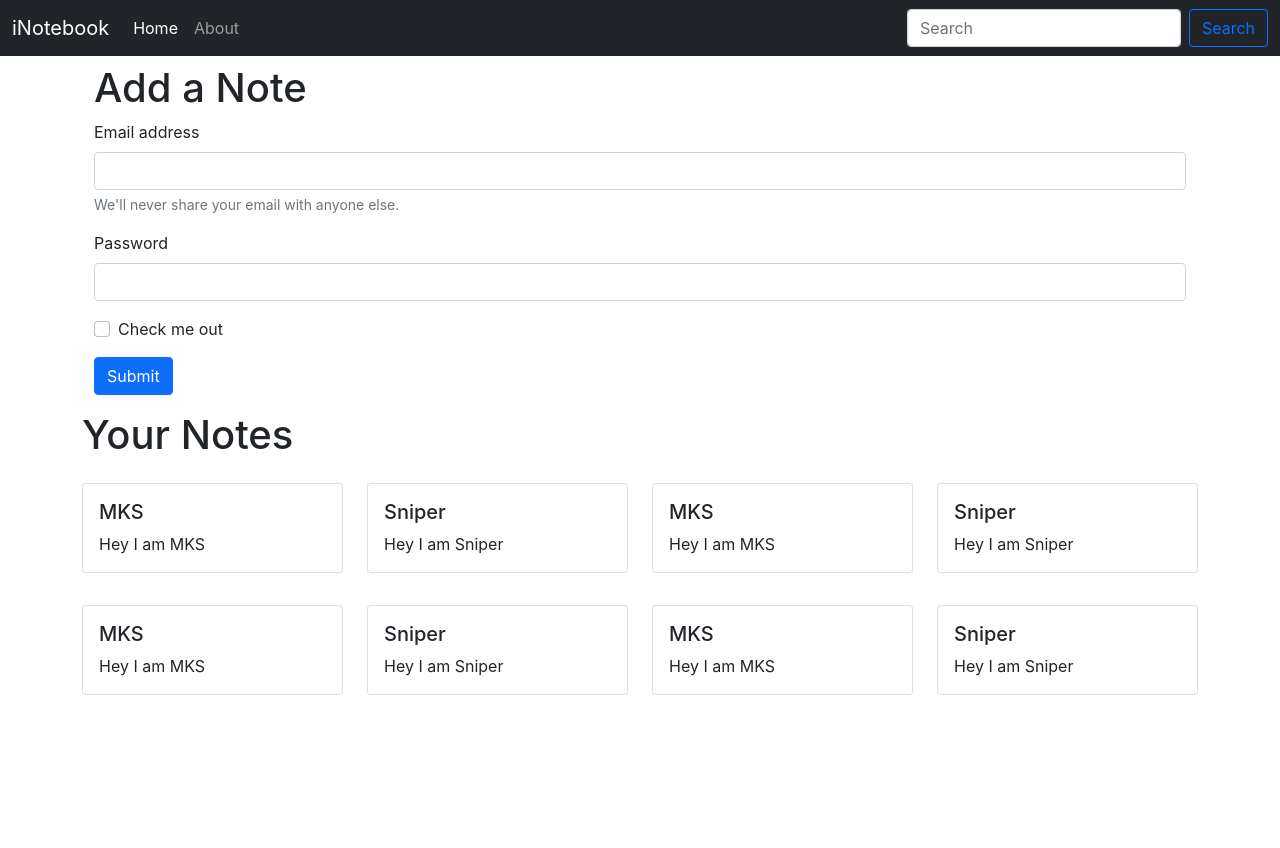
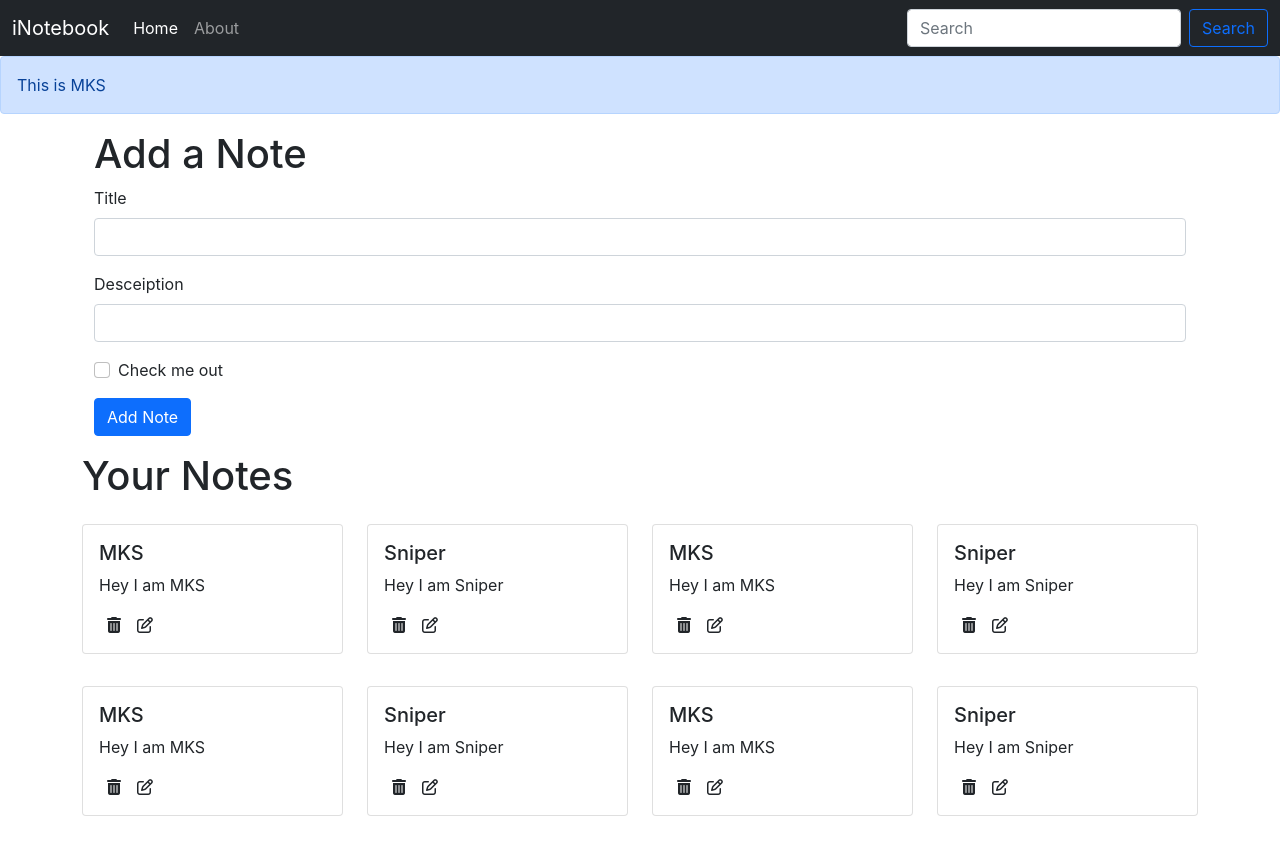
Before and after one commit to mohit-kumar-singh55/inotebook, a React (Create React App) app: page / in a window 1280 px wide. Before the commit the page ends 800 px from the top, so only its background shows below. Built offline with nearby package versions, Linux system fonts and the light colour scheme.

Commit message:
Added Add Notes and Delete Notes Functionally

```diff
--- a/public/index.html
+++ b/public/index.html
@@ -18,7 +18,7 @@
     <noscript>You need to enable JavaScript to run this app.</noscript>
     <div id="root"></div>
 
-
+    <script src="https://kit.fontawesome.com/461cd9524d.js" crossorigin="anonymous"></script>
     <script src="https://cdn.jsdelivr.net/npm/bootstrap@5.0.2/dist/js/bootstrap.bundle.min.js" integrity="sha384-MrcW6ZMFYlzcLA8Nl+NtUVF0sA7MsXsP1UyJoMp4YLEuNSfAP+JcXn/tWtIaxVXM" crossorigin="anonymous"></script>
   </body>
 </html>
--- a/src/App.js
+++ b/src/App.js
@@ -8,6 +8,7 @@
   Route,
 } from "react-router-dom";
 import NoteState from './context/notes/NoteState';
+import Alert from './components/Alert';
 
 function App() {
   return (
@@ -15,6 +16,7 @@
       <NoteState>
         <Router>
           <Navbar title="iNotebook" />
+          <Alert message="This is MKS" />
           <div className="container">
             <Switch>
               <Route exact path="/">
--- /dev/null
+++ b/src/components/AddNote.js
@@ -0,0 +1,42 @@
+import React, { useContext, useState } from 'react';
+import noteContext from '../context/notes/noteContext';
+
+
+export const AddNote = () => {
+    const context = useContext(noteContext);
+    const { addNote } = context;
+
+    const [note, setNote] = useState({ title: "", description: "", tag: "default" });
+
+    const handleClick = (e) => {
+        e.preventDefault();
+        addNote(note.title, note.description, note.tag);
+    }
+
+    const onChange = (e) => {
+        setNote({ ...note, [e.target.name]: e.target.value })
+    }
+
+    return (
+        <div>
+            <div className="container my-2">
+                <h1>Add a Note</h1>
+                <form>
+                    <div className="mb-3">
+                        <label htmlFor="title" className="form-label">Title</label>
+                        <input type="text" className="form-control" id="title" name="title" aria-describedby="emailHelp" onChange={onChange} />
+                    </div>
+                    <div className="mb-3">
+                        <label htmlFor="description" className="form-label">Desceiption</label>
+                        <input type="text" className="form-control" id="description" name="description" onChange={onChange} />
+                    </div>
+                    <div className="mb-3 form-check">
+                        <input type="checkbox" className="form-check-input" id="exampleCheck1" />
+                        <label className="form-check-label" htmlFor="exampleCheck1">Check me out</label>
+                    </div>
+                    <button type="submit" className="btn btn-primary" onClick={handleClick}>Add Note</button>
+                </form>
+            </div>
+        </div>
+    )
+}
--- /dev/null
+++ b/src/components/Alert.js
@@ -0,0 +1,11 @@
+import React from 'react'
+
+export default function Alert(props) {
+    return (
+        <div>
+            <div className="alert alert-primary" role="alert">
+                {props.message}
+            </div>
+        </div>
+    )
+}
--- a/src/components/Home.js
+++ b/src/components/Home.js
@@ -1,28 +1,11 @@
-import React, { useContext } from 'react'
+import React from 'react'
+import { AddNote } from './AddNote';
 import { Notes } from './Notes';
 
 export default function Home() {
     return (
         <div>
-            <div className="container my-2">
-                <h1>Add a Note</h1>
-                <form>
-                    <div className="mb-3">
-                        <label htmlFor="exampleInputEmail1" className="form-label">Email address</label>
-                        <input type="email" className="form-control" id="exampleInputEmail1" aria-describedby="emailHelp" />
-                        <div id="emailHelp" className="form-text">We'll never share your email with anyone else.</div>
-                    </div>
-                    <div className="mb-3">
-                        <label htmlFor="exampleInputPassword1" className="form-label">Password</label>
-                        <input type="password" className="form-control" id="exampleInputPassword1" />
-                    </div>
-                    <div className="mb-3 form-check">
-                        <input type="checkbox" className="form-check-input" id="exampleCheck1" />
-                        <label className="form-check-label" htmlFor="exampleCheck1">Check me out</label>
-                    </div>
-                    <button type="submit" className="btn btn-primary">Submit</button>
-                </form>
-            </div>
+            <AddNote />
 
             <Notes />
 
--- a/src/components/NoteItem.js
+++ b/src/components/NoteItem.js
@@ -1,15 +1,20 @@
-import React from 'react'
+import React, { useContext } from 'react';
+import noteContext from '../context/notes/noteContext';
 
 export const NoteItem = (props) => {
+    const context = useContext(noteContext);
     const { note } = props;
+    const { deleteNote } = context;
 
     return (
         <div className="col-md-3 my-3">
-            <div class="card">
-                    <div class="card-body">
-                        <h5 class="card-title">{note.title}</h5>
-                        <p class="card-text">{note.description}</p>
-                    </div>
+            <div className="card">
+                <div className="card-body">
+                    <h5 className="card-title">{note.title}</h5>
+                    <p className="card-text">{note.description}</p>
+                    <i className="fa fa-trash-alt mx-2" aria-hidden="true" onClick={()=>{deleteNote(note._id)}}></i>
+                    <i className="fa fa-edit mx-2" aria-hidden="true"></i>
+                </div>
             </div>
         </div>
     )
--- a/src/components/Notes.js
+++ b/src/components/Notes.js
@@ -4,13 +4,13 @@
 
 export const Notes = () => {
     const context = useContext(noteContext);
-    const {notes, setNotes} = context;
+    const {notes} = context;
 
     return (
         <div className="row my-3">
             <h1>Your Notes</h1>
             {notes.map((note) => {
-                return <NoteItem note={note} />;
+                return <NoteItem key={note._id} note={note} />;
             })}
         </div>
     )
--- a/src/context/notes/NoteState.js
+++ b/src/context/notes/NoteState.js
@@ -22,7 +22,7 @@
             "_v": 0
         },
         {
-            "_id": "s5g1f5151f3515135f115f1",
+            "_id": "s5g1f5151f3515d135f115f1",
             "user": "sd5f15sd1f51516543515",
             "title": "MKS",
             "description": "Hey I am MKS",
@@ -31,7 +31,7 @@
             "_v": 0
         },
         {
-            "_id": "515s1515151d51515151c15",
+            "_id": "515s1515151d5n1515151c15",
             "user": "53fg51351g3512g153d135",
             "title": "Sniper",
             "description": "Hey I am Sniper",
@@ -40,7 +40,7 @@
             "_v": 0
         },
         {
-            "_id": "s5g1f5151f3515135f115f1",
+            "_id": "s5g1f5151f351s5135f115f1",
             "user": "sd5f15sd1f51516543515",
             "title": "MKS",
             "description": "Hey I am MKS",
@@ -49,7 +49,7 @@
             "_v": 0
         },
         {
-            "_id": "515s1515151d51515151c15",
+            "_id": "515s1515151d515h15151c15",
             "user": "53fg51351g3512g153d135",
             "title": "Sniper",
             "description": "Hey I am Sniper",
@@ -58,7 +58,7 @@
             "_v": 0
         },
         {
-            "_id": "s5g1f5151f3515135f115f1",
+            "_id": "s5g1f5151f35151r35f115f1",
             "user": "sd5f15sd1f51516543515",
             "title": "MKS",
             "description": "Hey I am MKS",
@@ -67,20 +67,47 @@
             "_v": 0
         },
         {
-            "_id": "515s1515151d51515151c15",
+            "_id": "515s1515151d515d15151c15",
             "user": "53fg51351g3512g153d135",
             "title": "Sniper",
             "description": "Hey I am Sniper",
             "tag": "react",
             "date": "07-12-2021",
             "_v": 0
-        },
+        }
     ]
 
     const [notes, setNotes] = useState(notesInitial)
 
+    // Add a Note
+    const addNote = (title,description,tag) =>{
+        // Todo: API call
+        let note = {
+            "_id": "515s1515fh151d515d15151c15",
+            "user": "53fg51351g3512g153d135",
+            "title": title,
+            "description": description,
+            "tag": "react",
+            "date": "07-12-2021",
+            "_v": 0
+        };
+        setNotes(notes.concat(note));
+    }
+
+    // Delete a Note
+    const deleteNote = (id) =>{
+        // Todo: API call
+        const newNotes = notes.filter((note)=>{return note._id !== id});
+        setNotes(newNotes);
+    }
+
+    // Edit a Note
+    const editNote = (id,title,description,tag) =>{
+
+    }
+
     return (
-        <NoteContext.Provider value={{notes, setNotes}}>
+        <NoteContext.Provider value={{notes, addNote, deleteNote, editNote}}>
             {props.children}
         </NoteContext.Provider>
     )
--- a/src/index.css
+++ b/src/index.css
@@ -11,3 +11,7 @@
   font-family: source-code-pro, Menlo, Monaco, Consolas, 'Courier New',
     monospace;
 }
+
+i{
+  cursor: pointer;
+}
```
